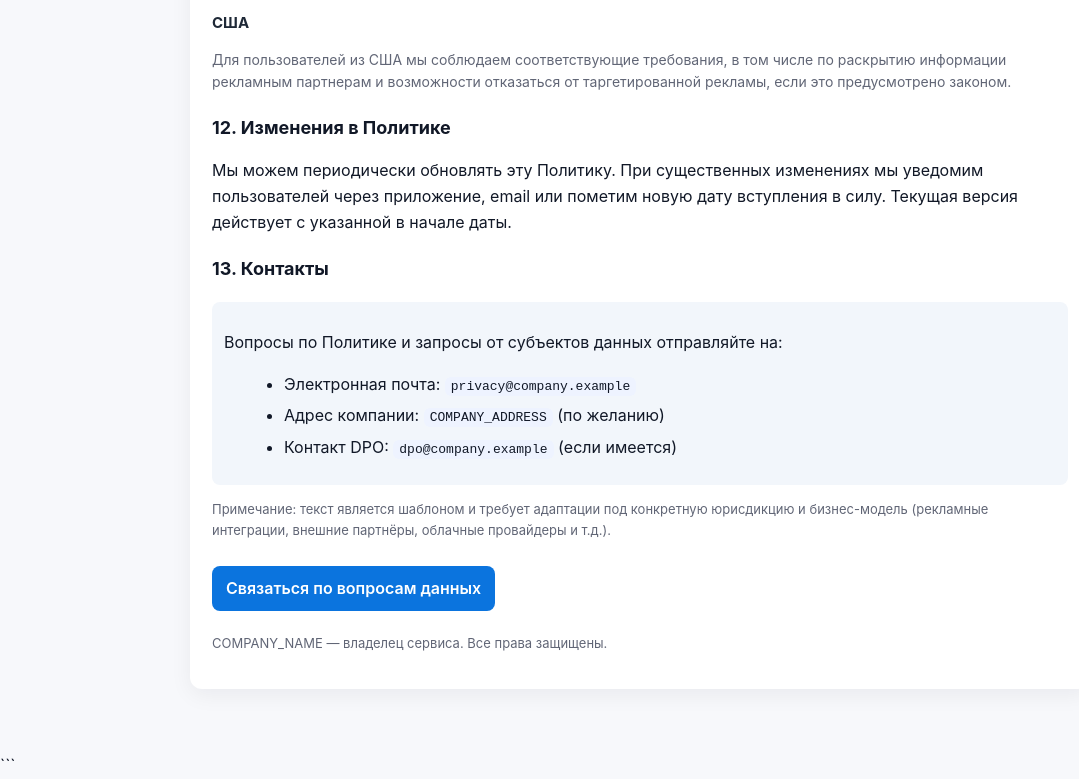
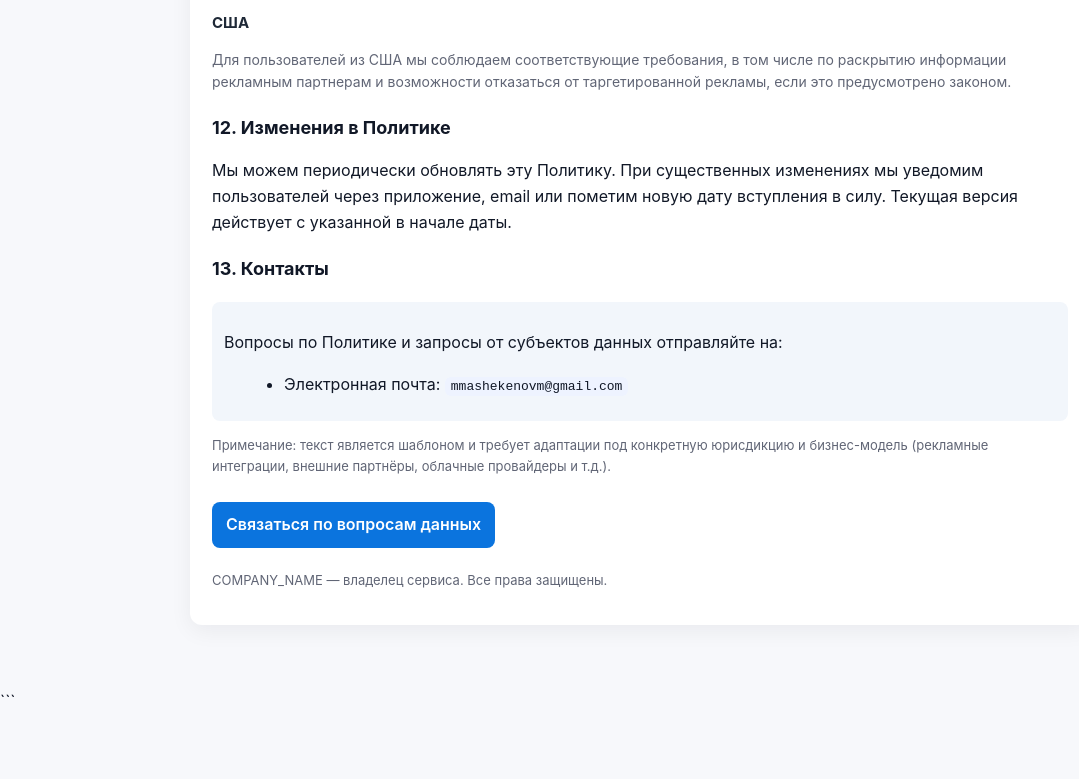
Before and after one commit to mshknov/con, a plain HTML site: page index.html in a window 1280 px wide. Shown: the part 3341-4120 px from the top of the page, without its empty margins (0-1079 px from the left). After the commit the page ends 4056 px from the top, so only its background shows below. Drawn offline with Linux system fonts and the light colour scheme.

Commit message:
index.html

```diff
--- a/index.html
+++ b/index.html
@@ -191,9 +191,7 @@
       <div class="contact">
         <p>Вопросы по Политике и запросы от субъектов данных отправляйте на:</p>
         <ul>
-          <li>Электронная почта: <code>privacy@company.example</code></li>
-          <li>Адрес компании: <code>COMPANY_ADDRESS</code> (по желанию)</li>
-          <li>Контакт DPO: <code>dpo@company.example</code> (если имеется)</li>
+          <li>Электронная почта: <code>mmashekenovm@gmail.com</code></li>
         </ul>
       </div>
 
```
